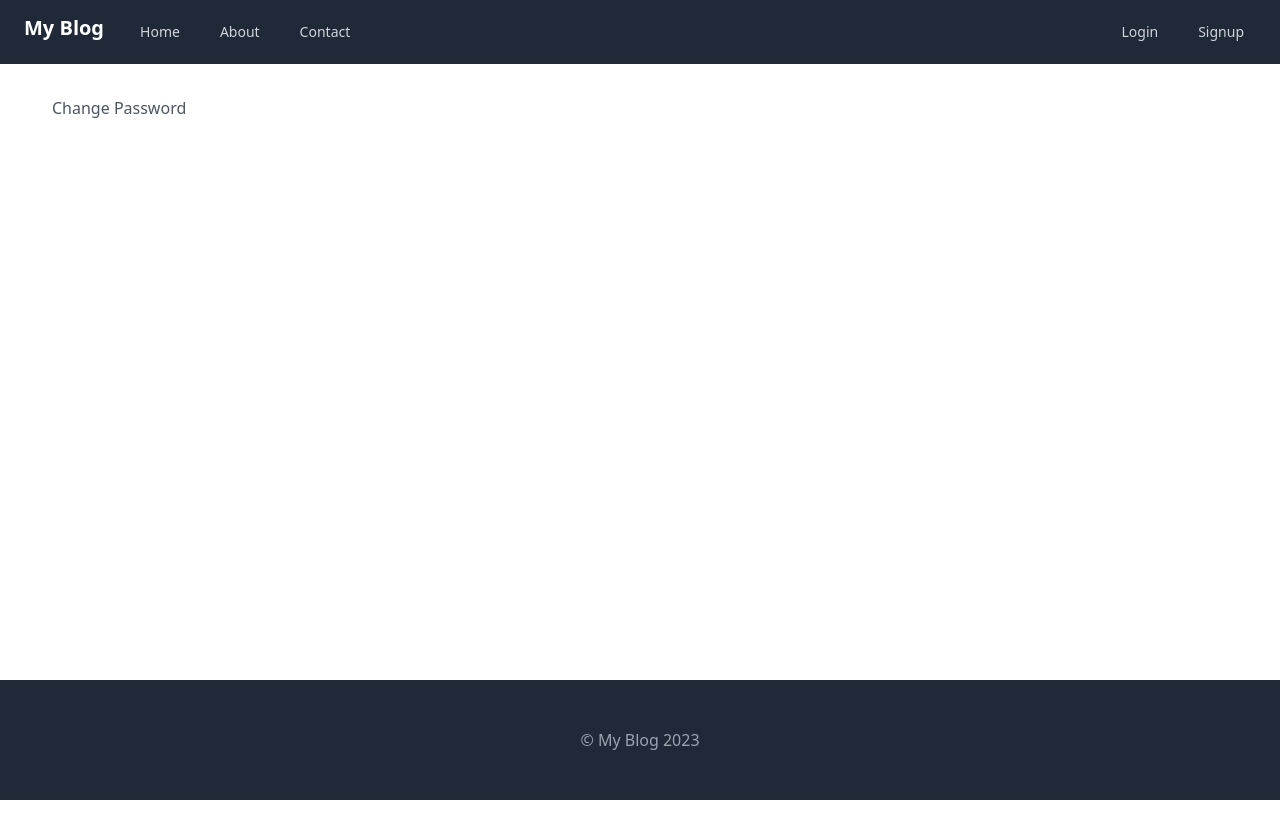
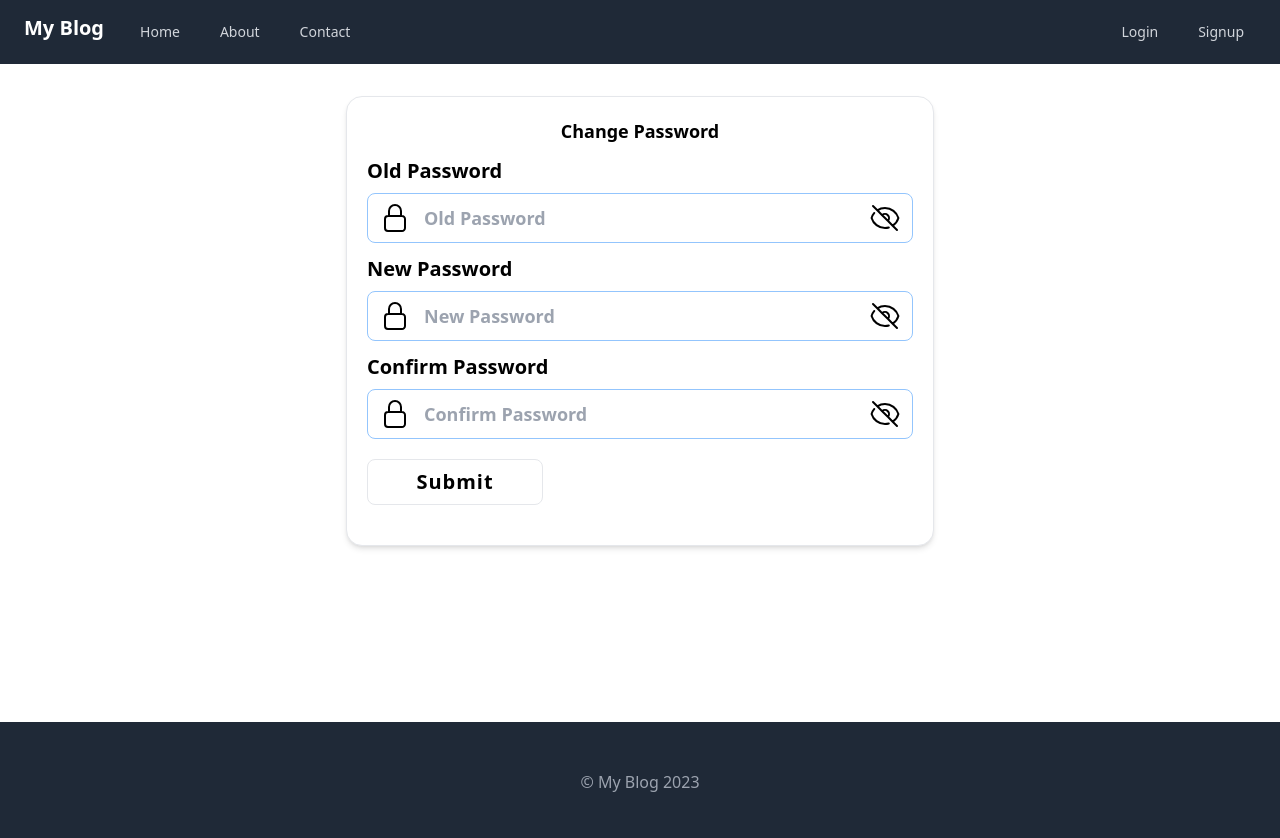
Before and after one commit to DagimAsnake/blogNextFront, a Next.js app: page /profile/changepassword in a window 1280 px wide. Shown: the top 838 px of the page. Before the commit the page ends 800 px from the top, so only its background shows below. Built offline with nearby package versions, Linux system fonts and the light colour scheme; no server answers.

Commit message:
added setting and changepassword pages

```diff
--- a/components/DropdownMenu.js
+++ b/components/DropdownMenu.js
@@ -48,7 +48,7 @@ function DropdownMenu({logoutHandler}) {
                   className={`${
                     active ? 'bg-gray-100' : ''
                   } rounded-sm px-4 py-2 text-gray-700 cursor-pointer focus:bg-gray-200`}
-                  // onClick={handleMenuClose}
+                  onClick={handleMenuClose}
                 >
                 {link.label}
                 </div>
--- /dev/null
+++ b/components/PasswordInput.js
@@ -0,0 +1,57 @@
+import React, { useState } from 'react';
+
+function PasswordInput({ value, onChange, placeholder }) {
+  const [showPassword, setShowPassword] = useState(false);
+
+  const handleTogglePassword = () => {
+    setShowPassword(!showPassword);
+  };
+
+  return (
+    <div className="text-xl font-bold text-black my-3">
+      <h4 className="mb-2">{placeholder}</h4>
+      <div className="relative">
+        <div className="absolute inset-y-0 left-0 flex items-center pl-3 pointer-events-none">
+          <svg
+            xmlns="http://www.w3.org/2000/svg"
+            fill="none"
+            viewBox="0 0 24 24"
+            strokeWidth="1.5"
+            stroke="currentColor"
+            className="w-8 h-8 text-black"
+          >
+            <path
+              strokeLinecap="round"
+              strokeLinejoin="round"
+              d="M16.5 10.5V6.75a4.5 4.5 0 10-9 0v3.75m-.75 11.25h10.5a2.25 2.25 0 002.25-2.25v-6.75a2.25 2.25 0 00-2.25-2.25H6.75a2.25 2.25 0 00-2.25 2.25v6.75a2.25 2.25 0 002.25 2.25z"
+            />
+          </svg>
+        </div>
+        <input
+          value={value}
+          onChange={onChange}
+          placeholder={placeholder}
+          type={showPassword ? 'text' : 'password'}
+          className="w-full pl-14 bg-white border border-blue-300 text-gray-900 text-lg rounded-lg focus:ring-blue-500 focus:border-blue-500 block p-2.5"
+        />
+        <div
+          className="absolute inset-y-0 right-0 flex items-center pr-3 cursor-pointer"
+          onClick={handleTogglePassword}
+        >
+          {showPassword ? (
+            <svg xmlns="http://www.w3.org/2000/svg" fill="none" viewBox="0 0 24 24" stroke-width="1.5" stroke="currentColor" className="w-8 h-8">
+            <path stroke-linecap="round" stroke-linejoin="round" d="M2.036 12.322a1.012 1.012 0 010-.639C3.423 7.51 7.36 4.5 12 4.5c4.638 0 8.573 3.007 9.963 7.178.07.207.07.431 0 .639C20.577 16.49 16.64 19.5 12 19.5c-4.638 0-8.573-3.007-9.963-7.178z" />
+            <path stroke-linecap="round" stroke-linejoin="round" d="M15 12a3 3 0 11-6 0 3 3 0 016 0z" />
+          </svg>
+          ) : (
+          <svg xmlns="http://www.w3.org/2000/svg" fill="none" viewBox="0 0 24 24" stroke-width="1.5" stroke="currentColor" className="w-8 h-8">
+          <path stroke-linecap="round" stroke-linejoin="round" d="M3.98 8.223A10.477 10.477 0 001.934 12C3.226 16.338 7.244 19.5 12 19.5c.993 0 1.953-.138 2.863-.395M6.228 6.228A10.45 10.45 0 0112 4.5c4.756 0 8.773 3.162 10.065 7.498a10.523 10.523 0 01-4.293 5.774M6.228 6.228L3 3m3.228 3.228l3.65 3.65m7.894 7.894L21 21m-3.228-3.228l-3.65-3.65m0 0a3 3 0 10-4.243-4.243m4.242 4.242L9.88 9.88" />
+            </svg>
+          )}
+        </div>
+      </div>
+    </div>
+  );
+}
+
+export default PasswordInput
--- a/pages/profile/changepassword.js
+++ b/pages/profile/changepassword.js
@@ -1,7 +1,18 @@
-import React from 'react'
+import React, { useState, useContext } from "react";
 import Head from 'next/head';
+import PasswordInput from "@/components/PasswordInput";
 
 const changepassword = () => {
+
+  const [oldPassword, setOldPassword] = useState("");
+    const [confirmPassword, setConfirmPassword] = useState("");
+    const [newPassword, setNewPassword] = useState("");
+
+    const submitHandler = (e) => {
+      e.preventDefault();
+      console.log(oldPassword, confirmPassword, newPassword)
+    }
+
   return (
     <>
       <Head>
@@ -9,7 +20,39 @@ const changepassword = () => {
       </Head>
       <section className="text-gray-600 body-font overflow-hidden">
         <div className="container px-5 py-24 mx-auto">
-            <h1>Change Password</h1>
+        <div className="flex items-center justify-center">
+                <div className="w-1/2">
+                    <div className="bg-white border border-gray-200 rounded-2xl shadow-md p-5 mb-20">
+                        <div className="text-lg text-center text-black font-bold">
+                            Change Password
+                        </div>
+                        <form onSubmit={submitHandler}>
+                        <PasswordInput
+                          value={oldPassword}
+                          onChange={(e) => setOldPassword(e.target.value)}
+                          placeholder="Old Password"
+                        />
+
+                        <PasswordInput
+                          value={newPassword}
+                          onChange={(e) => setNewPassword(e.target.value)}
+                          placeholder="New Password"
+                        />
+
+                        <PasswordInput
+                          value={confirmPassword}
+                          onChange={(e) =>setConfirmPassword(e.target.value)}
+                          placeholder="Confirm Password"
+                        />
+
+
+                            <div className="w-44 items-center text-center text-black rounded-lg hover:bg-black my-5 hover:text-white p-2 text-xl font-bold cursor-pointer tracking-wider border">
+                              <button> Submit</button>
+                            </div>
+                        </form>
+                    </div>
+                </div>
+            </div>
         </div>
       </section>
     </>
--- a/pages/profile/settings.js
+++ b/pages/profile/settings.js
@@ -1,5 +1,6 @@
 import React from 'react'
 import Head from 'next/head';
+import Link from "next/link"
 
 const settings = () => {
   return (
@@ -9,7 +10,25 @@ const settings = () => {
       </Head>
       <section className="text-gray-600 body-font overflow-hidden">
         <div className="container px-5 py-24 mx-auto">
-            <h1>Settings</h1>
+        <div className="max-w-7xl mx-auto px-4 sm:px-6 lg:px-8 py-12">
+            <div className="max-w-3xl mx-auto">
+                <h1 className="text-3xl font-bold mb-8">Settings</h1>
+                <div className="flex flex-col space-y-4">
+                    <Link
+                        href="/profile/changepassword"
+                        className="bg-blue-500 hover:bg-blue-700 text-white py-2 px-4 rounded-md text-lg font-medium"
+                    >
+                        Change Password
+                    </Link>
+                    <Link
+                        href="/profile"
+                        className="bg-green-500 hover:bg-green-700 text-white py-2 px-4 rounded-md text-lg font-medium"
+                    >
+                        Update Profile
+                    </Link>
+                </div>
+            </div>
+        </div>
         </div>
       </section>
     </>
```
